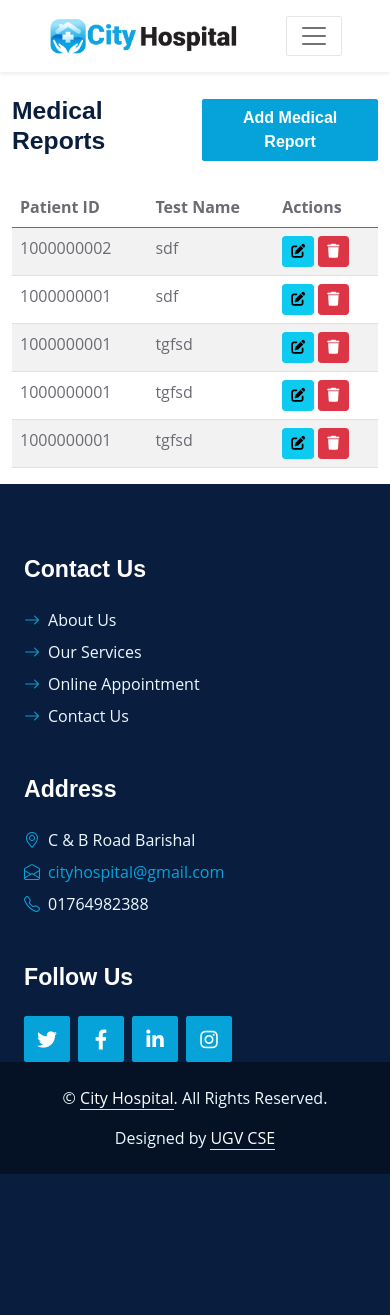
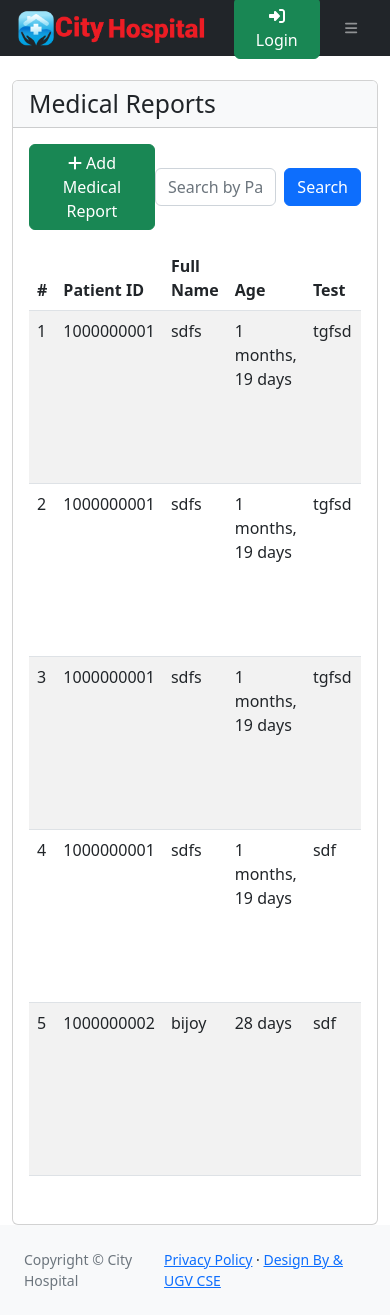
Before and after one commit to moniruldevelopers/Online-Doctor-Appointment-and-Patient_Management_System-using-Python-and-Django, a Django app: page /reports/ in a window 390 px wide. Before the commit the page ends 1174 px from the top, so only its background shows below. Run offline with Django 5.2, Linux system fonts and the light colour scheme; data comes from the database, SQL or seed files in the repository; both versions use the stored data as it was after the commit; some libraries are stand-ins or nearby versions.

Commit message:
all done

```diff
--- a/pms/urls.py
+++ b/pms/urls.py
@@ -111,10 +111,13 @@ urlpatterns = [
     path('test-categories/delete/<int:pk>/', delete_test_category, name='delete_test_category'),
 
     # medical report
-    path('reports/', ReportListView.as_view(), name='report_list'),
+    path('reports/', report_list, name='report_list'),
+    path('report/<int:report_id>/', report_view, name='report_view'),
     path('reports/create/', report_create, name='report_create'),
     path('reports/<int:pk>/edit/', report_edit, name='report_edit'),
+    path('patient-search/', patient_search, name='patient_search'),
+    path('patients/autocomplete/', patient_autocomplete, name='patient_autocomplete'),
     path('reports/<int:pk>/delete/', report_delete, name='report_delete'),
-    path('api/test-category/<int:pk>/', get_test_pad, name='get_test_pad'),
+    path('get_test_pad/<int:test_id>/', get_test_pad, name='get_test_pad'),
 
 ]
--- a/pms/views.py
+++ b/pms/views.py
@@ -1343,12 +1343,108 @@ def delete_test_category(request, pk):
 
 
 
+def get_test_pad(request, test_id):
+    try:
+        test = TestCategory.objects.get(id=test_id)
+        return JsonResponse({'test_pad': test.test_pad})
+    except TestCategory.DoesNotExist:
+        return JsonResponse({'error': 'Test not found'}, status=404)
 
 
-class ReportListView(ListView):
-    model = Report
-    template_name = 'hospital/report/report_list.html'
-    context_object_name = 'reports'
+
+
+
+
+def report_list(request):
+    from datetime import date
+
+    query = request.GET.get('q', '')  # Get search query
+    reports = Report.objects.filter(
+        Q(patient__patient_id__icontains=query) | Q(patient__full_name__icontains=query)
+    ).order_by('-id')  # Search by patient ID or full name
+
+    # Calculate age for each patient in the report
+    for report in reports:
+        dob = report.patient.date_of_birth
+        today = date.today()
+        delta = today - dob
+
+        years = delta.days // 365
+        remaining_days = delta.days % 365
+        months = remaining_days // 30  # Approximation for months
+        days = remaining_days % 30
+
+        # Format the age dynamically
+        if years > 0:
+            report.patient.age = f"{years} years, {months} months"
+        elif months > 0:
+            report.patient.age = f"{months} months, {days} days"
+        else:
+            report.patient.age = f"{days} days"
+
+    paginator = Paginator(reports, 10)  # Show 10 reports per page
+    page_number = request.GET.get('page')
+    page_obj = paginator.get_page(page_number)
+
+    context = {
+        'reports': page_obj,
+        'query': query,
+    }
+    return render(request, 'hospital/report/report_list.html', context)
+
+
+
+def report_view(request, report_id):
+    from datetime import date
+
+    report = get_object_or_404(Report, id=report_id)
+    dob = report.patient.date_of_birth
+    today = date.today()
+    delta = today - dob
+
+    years = delta.days // 365
+    remaining_days = delta.days % 365
+    months = remaining_days // 30  # Approximation for months
+    days = remaining_days % 30
+
+    # Format age
+    if years > 0:
+        report.patient.age = f"{years} years, {months} months"
+    elif months > 0:
+        report.patient.age = f"{months} months, {days} days"
+    else:
+        report.patient.age = f"{days} days"
+
+    context = {
+        'report': report,
+    }
+    return render(request, 'hospital/report/report_view.html', context)
+
+
+
+
+def patient_search(request):
+    query = request.GET.get('q', '')
+    patients = PatientProfile.objects.filter(patient_id__icontains=query)[:10]
+    results = [
+        {'id': patient.id, 'text': f"{patient.patient_id} - {patient.full_name}"}
+        for patient in patients
+    ]
+    return JsonResponse({'results': results})
+
+
+
+
+
+
+
+
+def patient_autocomplete(request):
+    query = request.GET.get('query', '')
+    patients = PatientProfile.objects.filter(id__icontains=query)
+    results = [{'id': str(p.id), 'text': str(p.id)} for p in patients]
+    data = {'results': results, 'total_count': len(results)}
+    return JsonResponse(data, safe=False)
 
 def report_create(request):
     if request.method == 'POST':
@@ -1359,7 +1455,7 @@ def report_create(request):
             return redirect('report_list')
     else:
         form = ReportForm()
-    return render(request, 'hospital/report/report_form.html', {'form': form})
+    return render(request, 'hospital/report/report_create_form.html', {'form': form})
 
 def report_edit(request, pk):
     report = get_object_or_404(Report, pk=pk)
@@ -1371,7 +1467,9 @@ def report_edit(request, pk):
             return redirect('report_list')
     else:
         form = ReportForm(instance=report)
-    return render(request, 'hospital/report/report_form.html', {'form': form, 'edit_mode': True})
+    return render(request, 'hospital/report/report_edit_form.html', {'form': form, 'report': report})
+
+
 
 def report_delete(request, pk):
     report = get_object_or_404(Report, pk=pk)
@@ -1379,16 +1477,3 @@ def report_delete(request, pk):
         report.delete()
         messages.success(request, 'Medical report deleted successfully.')
     return redirect('report_list')
-
-def search_patients(request):
-    search_term = request.GET.get('term', '')
-    patients = PatientProfile.objects.filter(patient_id__icontains=search_term)[:10]
-    results = [{'id': p.id, 'text': f"{p.patient_id} - {p.full_name}"} for p in patients]
-    return JsonResponse({'results': results})
-
-def get_test_pad(request, test_id):
-    try:
-        test = TestCategory.objects.get(pk=test_id)
-        return JsonResponse({'test_pad': test.test_pad})
-    except TestCategory.DoesNotExist:
-        return JsonResponse({'error': 'Test not found'}, status=404)
--- a/templates/home.html
+++ b/templates/home.html
@@ -37,7 +37,7 @@ Home Page of City Hospital
                             <h5 class="text-white text-uppercase mb-3 animated slideInDown">{{ carousel.subtitle }}</h5>
                             <h1 class="display-1 text-white mb-md-4 animated zoomIn">{{ carousel.title }}</h1>
                             <a href="{% url 'public_online_appointment' %}" class="btn btn-primary py-md-3 px-md-5 me-3 animated slideInLeft">Appointment</a>
-                            <a href="{{ carousel.contact_link }}" class="btn btn-secondary py-md-3 px-md-5 animated slideInRight">Contact Us</a>
+                            <a href="{% url 'contact' %}" class="btn btn-secondary py-md-3 px-md-5 animated slideInRight">Contact Us</a>
                         </div>
                     </div>
                 </div>
--- a/templates/hospital/report/report_list.html
+++ b/templates/hospital/report/report_list.html
@@ -1,48 +1,114 @@
-<!-- templates/reports/report_list.html -->
-{% extends 'base.html' %}
+{% extends 'hospital/hospital_base.html' %}
 
 {% block content %}
 <div class="container mt-4">
-    <div class="d-flex justify-content-between align-items-center mb-4">
-        <h2>Medical Reports</h2>
-        <a href="{% url 'report_create' %}" class="btn btn-primary">
-            Add Medical Report
+    <div class="row">
+        <div class="col-12">
+            <div class="card">
+                <div class="card-header bg-light">
+                    <h2 class="mb-0">Medical Reports</h2>
+                </div>
+                <div class="card-body">
+                    <div class="d-flex justify-content-between align-items-center mb-3">
+                        <a href="{% url 'report_create' %}" class="btn btn-success">
+                            <i class="fa fa-plus"></i> Add Medical Report
                         </a>
+                        <form method="get" class="d-flex">
+                            <input type="text" name="q" value="{{ query }}" placeholder="Search by Patient ID or Name" class="form-control me-2" />
+                            <button type="submit" class="btn btn-primary">Search</button>
+                        </form>
                     </div>
 
                     <div class="table-responsive">
                         <table class="table table-striped">
                             <thead>
                                 <tr>
+                                    <th>#</th>
                                     <th>Patient ID</th>
-                    <th>Test Name</th>
+                                    <th>Full Name</th>
+                                    <th>Age</th>
+                                    <th>Test</th>
+                                    <th>Date</th>
                                     <th>Actions</th>
                                 </tr>
                             </thead>
                             <tbody>
                                 {% for report in reports %}
                                 <tr>
+                                    <td>{{ forloop.counter }}</td>
                                     <td>{{ report.patient.patient_id }}</td>
+                                    <td>{{ report.patient.full_name }}</td>
+                                    <td>{{ report.patient.age }}</td>
                                     <td>{{ report.test.name }}</td>
+                                    <td>{{ report.created_at|date:"d M Y" }}</td>
                                     <td>
-                        <a href="{% url 'report_edit' report.pk %}" class="btn btn-sm btn-info">
-                            <i class="fas fa-edit"></i>
+                                        <a href="{% url 'report_view' report.id %}" class="btn btn-info btn-sm me-1">
+                                            <i class="fa fa-eye"></i> View
                                         </a>
-                        <form action="{% url 'report_delete' report.pk %}" method="POST" class="d-inline">
-                            {% csrf_token %}
-                            <button type="submit" class="btn btn-sm btn-danger" onclick="return confirm('Are you sure you want to delete this report?')">
-                                <i class="fas fa-trash"></i>
-                            </button>
-                        </form>
+                                        <a href="{% url 'report_edit' report.id %}" class="btn btn-warning btn-sm me-1">
+                                            <i class="fa fa-edit"></i> Edit
+                                        </a>
+                                        <a href="{% url 'report_delete' report.id %}" class="btn btn-danger btn-sm" onclick="return confirm('Are you sure you want to delete this report?');">
+                                            <i class="fa fa-trash"></i> Delete
+                                        </a>
                                     </td>
-                </tr>
-                {% empty %}
-                <tr>
-                    <td colspan="3" class="text-center">No medical reports found.</td>
                                 </tr>
                                 {% endfor %}
                             </tbody>
                         </table>
                     </div>
+
+                    <nav aria-label="Page navigation">
+                        <ul class="pagination justify-content-center">
+                            {% if page_obj.has_previous %}
+                            <li class="page-item">
+                                <a class="page-link" href="?page={{ page_obj.previous_page_number }}&q={{ query }}" aria-label="Previous">
+                                    <span aria-hidden="true">&laquo;</span>
+                                </a>
+                            </li>
+                            {% endif %}
+                            {% if page_obj.has_next %}
+                            <li class="page-item">
+                                <a class="page-link" href="?page={{ page_obj.next_page_number }}&q={{ query }}" aria-label="Next">
+                                    <span aria-hidden="true">&raquo;</span>
+                                </a>
+                            </li>
+                            {% endif %}
+                        </ul>
+                    </nav>
                 </div>
+            </div>
+        </div>
+    </div>
+</div>
+
+{% block extra_js %}
+<script src="https://code.jquery.com/jquery-3.6.0.min.js"></script>
+<script src="https://cdn.jsdelivr.net/npm/select2@4.1.0-rc.0/dist/js/select2.min.js"></script>
+<script>
+    $(document).ready(function () {
+        $('#id_patient').select2({
+            placeholder: 'Search Patient ID',
+            allowClear: true,
+            ajax: {
+                url: '{% url "patient_search" %}',
+                dataType: 'json',
+                delay: 250,
+                data: function (params) {
+                    return {
+                        q: params.term  // Search term
+                    };
+                },
+                processResults: function (data) {
+                    return {
+                        results: data.results  // Format returned data
+                    };
+                },
+                cache: true
+            },
+            minimumInputLength: 1  // At least 1 character before search
+        });
+    });
+</script>
 {% endblock %}
+{% endblock %}
```
Also changed, not shown: pms/forms.py (+8 -13 lines), pms/models.py (+8 -4 lines), templates/hospital/report/report_create_form.html (added, +49 -0 lines), templates/hospital/report/report_edit_form.html (added, +37 -0 lines), templates/hospital/report/report_form.html (deleted, +0 -96 lines), templates/hospital/report/report_view.html (added, +34 -0 lines), db.sqlite3, pms/migrations/0018_report_created_at.py (added), pms/migrations/0019_alter_report_created_at.py (added). Lines whose indentation alone changed are shown as unchanged.
